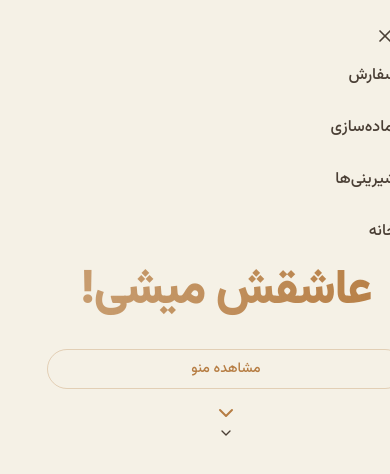
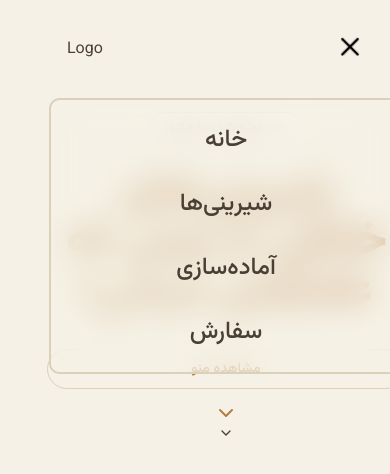
Before and after one commit to MojtabaOnTheNet/Ella-Cookie-Shop, a Next.js app: page / in a window 390 px wide. Both pictures are taken after a click on the button "Open menu". Shown: the top 474 px of the page. Built offline with nearby package versions, Linux system fonts and the light colour scheme.

Commit message:
complete navbar responsiveness and styling

```diff
--- a/app/page.tsx
+++ b/app/page.tsx
@@ -1,7 +1,5 @@
 import { HeroSection } from "@/components/hero-section"
-import { Reveal } from "@/components/motion-primitives"
 import { SiteNavbar } from "@/components/site-navbar"
-import { Button } from "@/components/ui/button"
 
 export default function Page() {
   return (
--- a/components/site-navbar.tsx
+++ b/components/site-navbar.tsx
@@ -1,9 +1,8 @@
 "use client"
 
-import { motion } from "motion/react"
+import { motion, AnimatePresence } from "motion/react"
 import { useEffect, useState } from "react"
-import { Cookie, ShoppingBag, Menu, X } from "lucide-react"
-import { Button } from "@/components/ui/button"
+import "hamburgers/dist/hamburgers.min.css"
 
 const links = [
   { label: "سفارش", href: "#order" },
@@ -25,14 +24,15 @@ export function SiteNavbar() {
   }, [])
 
   return (
+    <>
       <header
-      className={`fixed inset-x-0 top-0 z-50 transition-all duration-300 ${
+        className={`fixed inset-x-0 top-0 z-50 m-5 h-15 rounded-3xl transition-all duration-300 md:mx-auto md:max-w-[90vw] lg:max-w-[75vw] ${
           scrolled
-          ? "border-b border-border bg-background/85 backdrop-blur-md"
+            ? "bg-background/50 ring-2 ring-border backdrop-blur-md"
             : "border-b border-transparent"
         }`}
       >
-      <nav className="mx-auto flex max-w-6xl items-center justify-between px-4 py-6 sm:px-6">
+        <nav className="mx-auto flex h-full items-center justify-between px-4 py-6 sm:px-6">
           <div className="mx-auto hidden items-center gap-8 md:flex">
             {links.map((l) => (
               <a
@@ -57,42 +57,48 @@ export function SiteNavbar() {
             ))}
           </div>
 
-        <div className="z-50 flex items-center gap-2 md:hidden">
+          <div className="z-50 flex items-center justify-center md:hidden">
             <button
               type="button"
               onClick={() => setOpen((o) => !o)}
-            className="flex size-10 items-center justify-center rounded-full text-foreground"
+              className={`hamburger hamburger--collapse ${open ? "is-active" : ""} flex scale-60 items-center justify-center rounded-full p-0`}
               aria-label={open ? "Close menu" : "Open menu"}
             >
-            <Menu className="size-5" />
+              <span className="hamburger-box">
+                <span className="hamburger-inner"></span>
+              </span>
             </button>
           </div>
+
+          <div className="z-50 flex items-center justify-center gap-2 md:hidden">
+            Logo
+          </div>
         </nav>
-
+      </header>
+      <AnimatePresence>
         {open && (
-        <div className="duration-300border-t fixed inset-x-0 top-0 z-50 border-border bg-background px-4 py-4 transition-all md:hidden">
-          <button
-            type="button"
-            onClick={() => setOpen((o) => !o)}
-            className="flex size-10 items-center justify-center rounded-full text-foreground"
-            aria-label={open ? "Close menu" : "Open menu"}
+          <motion.div
+            initial={{ opacity: 0 }}
+            animate={{ opacity: 1 }}
+            exit={{ opacity: 0 }}
+            transition={{ duration: 0.2, ease: "easeInOut" }}
+            className="fixed inset-x-0 top-20 z-50 m-5 rounded-3xl bg-background/50 px-4 py-6 ring-2 ring-border backdrop-blur-lg transition-all duration-300 md:hidden"
           >
-            <X className="size-5" />
-          </button>
-          <div className="flex flex-col gap-3">
+            <div className="flex flex-col-reverse items-center justify-center gap-8">
               {links.map((l) => (
                 <a
                   key={l.href}
                   href={l.href}
                   onClick={() => setOpen(false)}
-                className="rounded-lg px-2 py-2 text-base font-medium text-foreground hover:bg-secondary"
+                  className="rounded-lg text-center text-2xl font-medium text-foreground hover:bg-secondary"
                 >
                   {l.label}
                 </a>
               ))}
             </div>
-        </div>
+          </motion.div>
         )}
-    </header>
+      </AnimatePresence>
+    </>
   )
 }
--- a/package.json
+++ b/package.json
@@ -14,6 +14,7 @@
   "dependencies": {
     "class-variance-authority": "^0.7.1",
     "clsx": "^2.1.1",
+    "hamburgers": "^1.2.1",
     "lucide-react": "^1.21.0",
     "motion": "^12.41.0",
     "next": "16.2.6",
```
Also changed, not shown: 1 other file (tests, documents, lock files or other folders). Lines whose indentation alone changed are shown as unchanged.
